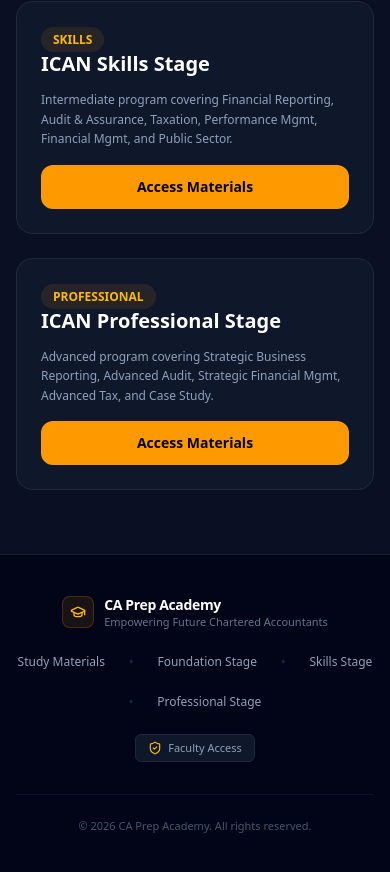
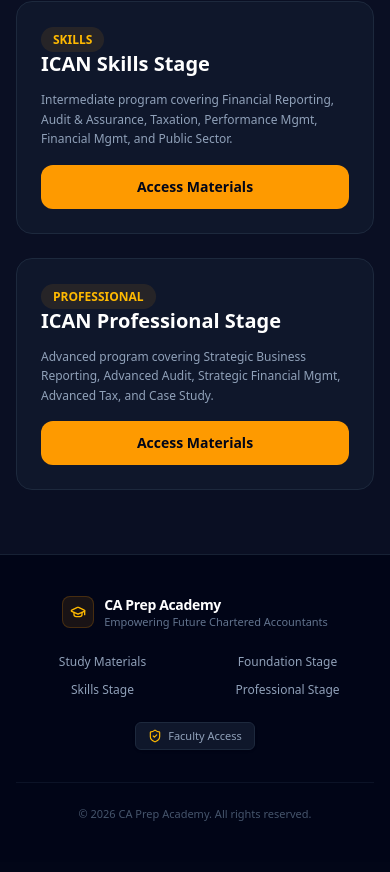
Before and after one commit to Highbeeola/ican-resource-platform, a Next.js app: page / in a window 390 px wide. Shown: the part 2478-3350 px from the top of the page. Built offline with nearby package versions, Linux system fonts and the light colour scheme; no server answers; the database is empty.

Commit message:
fixed the footer on mobile

```diff
--- a/src/components/navigation/Footer.tsx
+++ b/src/components/navigation/Footer.tsx
@@ -31,28 +31,25 @@
         </div>
 
         {/* NAVIGATION LINKS & ACCESS */}
-        <div className="flex flex-wrap items-center justify-center gap-6 text-slate-400">
+        <div className="grid grid-cols-2 sm:flex sm:flex-wrap items-center justify-center gap-3 sm:gap-6 text-slate-400 text-center w-full max-w-sm sm:max-w-none">
           <Link
             href="/resources"
             className="hover:text-amber-400 transition-colors"
           >
             Study Materials
           </Link>
-          <span className="text-slate-800">•</span>
           <Link
             href="/resources?level=foundation"
             className="hover:text-amber-400 transition-colors"
           >
             Foundation Stage
           </Link>
-          <span className="text-slate-800">•</span>
           <Link
             href="/resources?level=skills"
             className="hover:text-amber-400 transition-colors"
           >
             Skills Stage
           </Link>
-          <span className="text-slate-800">•</span>
           <Link
             href="/resources?level=professional"
             className="hover:text-amber-400 transition-colors"
```
